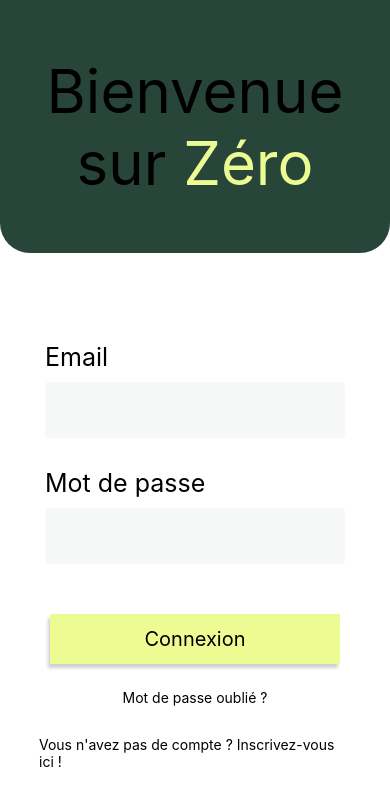
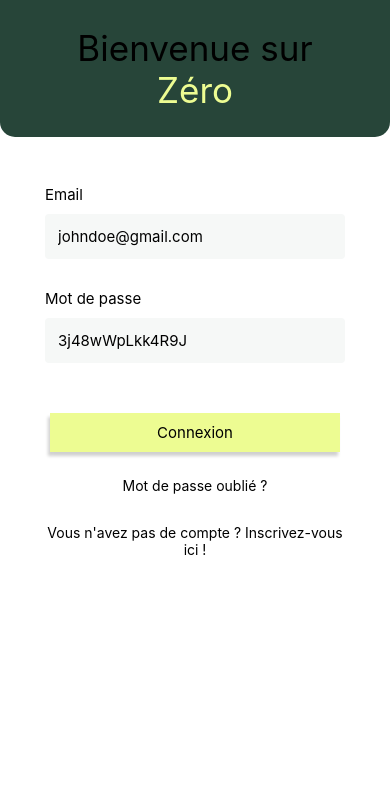
Before and after one commit to Yllies/zero-frontend, a React Native app: screen /Login in a window 390 px wide. Shown: the top 806 px of the page. Built offline with nearby package versions, Linux system fonts and the light colour scheme.

Commit message:
ajustement fontSize

```diff
--- a/App.js
+++ b/App.js
@@ -59,7 +59,6 @@ export default function App() {
       <Stack.Navigator screenOptions={{ headerShown: false }}>
         <Stack.Screen name="Login" component={LoginScreen} />
         <Stack.Screen name="SignUp" component={SignUpScreen} />
-
         <Stack.Screen name="TabNavigator" component={TabNavigator} />
       </Stack.Navigator>
     </NavigationContainer>
--- a/screens/LoginScreen.js
+++ b/screens/LoginScreen.js
@@ -10,6 +10,7 @@ import {
   View,
   StatusBar,
   SafeAreaView,
+  ScrollView,
 } from "react-native";
 
 export default function LoginScreen({ navigation }) {
@@ -19,6 +20,7 @@ export default function LoginScreen({ navigation }) {
         style={styles.mainContain}
         behavior={Platform.OS === "ios" ? "padding" : "height"}
       >
+        <ScrollView>
           <View style={styles.topContainer}>
             <Text style={styles.title}>
               Bienvenue sur <Text style={styles.zero}>Zéro</Text>
@@ -28,11 +30,14 @@ export default function LoginScreen({ navigation }) {
             <View style={styles.form}>
               <View style={styles.email}>
                 <Text style={styles.label}>Email</Text>
-              <TextInput style={styles.input} placeholder="" />
+                <TextInput
+                  style={styles.input}
+                  placeholder="johndoe@gmail.com"
+                />
               </View>
               <View style={styles.password}>
                 <Text style={styles.label}>Mot de passe</Text>
-              <TextInput style={styles.input} placeholder="" />
+                <TextInput style={styles.input} placeholder="3j48wWpLkk4R9J" />
               </View>
               <TouchableOpacity style={styles.btnLogin}>
                 <Text style={styles.login}>Connexion</Text>
@@ -44,11 +49,14 @@ export default function LoginScreen({ navigation }) {
                 onPress={() => navigation.navigate("SignUp")}
                 style={styles.signupHere}
               >
-              <Text>Vous n'avez pas de compte ? Inscrivez-vous ici !</Text>
+                <Text style={{ textAlign: "center" }}>
+                  Vous n'avez pas de compte ? Inscrivez-vous ici !
+                </Text>
               </TouchableOpacity>
             </View>
           </View>
           <StatusBar style="auto" />
+        </ScrollView>
       </KeyboardAvoidingView>
     </SafeAreaView>
   );
@@ -68,13 +76,13 @@ const styles = StyleSheet.create({
     width: "100%",
     justifyContent: "center",
     alignItems: "center",
-    borderBottomLeftRadius: 30,
-    borderBottomRightRadius: 30,
+    borderBottomLeftRadius: 15,
+    borderBottomRightRadius: 15,
   },
   title: {
     width: "80%",
     textAlign: "center",
-    fontSize: 60,
+    fontSize: 35,
   },
   zero: {
     color: "#EDFC92",
@@ -92,13 +100,13 @@ const styles = StyleSheet.create({
   input: {
     backgroundColor: "#F6F8F7",
     padding: 13,
-    fontSize: 25,
+    fontSize: 15,
     marginTop: 10,
     borderRadius: 4,
     width: 300,
   },
   label: {
-    fontSize: 25,
+    fontSize: 15,
   },
   email: {
     marginBottom: 30,
@@ -108,7 +116,7 @@ const styles = StyleSheet.create({
   },
   btnLogin: {
     backgroundColor: "#EDFC92",
-    padding: 13,
+    padding: 10,
     width: 290,
     shadowColor: "#171717",
     shadowOffset: { width: -2, height: 4 },
@@ -121,6 +129,6 @@ const styles = StyleSheet.create({
     marginTop: 30,
   },
   login: {
-    fontSize: 20,
+    fontSize: 15,
   },
 });
--- a/screens/SignUpScreen.js
+++ b/screens/SignUpScreen.js
@@ -10,6 +10,7 @@ import {
   View,
   StatusBar,
   SafeAreaView,
+  ScrollView,
 } from "react-native";
 
 export default function SignUpScreen({ navigation }) {
@@ -19,6 +20,7 @@ export default function SignUpScreen({ navigation }) {
         style={styles.mainContain}
         behavior={Platform.OS === "ios" ? "padding" : "height"}
       >
+        <ScrollView>
           <View style={styles.topContainer}>
             <Text style={styles.title}>Créer un compte </Text>
             <Text style={styles.textWelcome}>Bienvenue parmi nous !</Text>
@@ -37,15 +39,25 @@ export default function SignUpScreen({ navigation }) {
                 </View>
               </View>
               <View style={styles.bottomForm}>
-              <View style={styles.email}>
+                <View>
                   <Text style={styles.label}>Nom de la structure</Text>
-                <TextInput style={styles.input} placeholder="Factory company" />
+                  <TextInput
+                    style={styles.input}
+                    placeholder="Factory company"
+                  />
                 </View>
-              <View style={styles.password}>
+                <View>
                   <Text style={styles.label}>Numéro de SIREN</Text>
                   <TextInput style={styles.input} placeholder="492061046" />
                 </View>
-              <View style={styles.password}>
+                <View>
+                  <Text style={styles.label}>Email</Text>
+                  <TextInput
+                    style={styles.input}
+                    placeholder="johndoe@gmail.com"
+                  />
+                </View>
+                <View>
                   <Text style={styles.label}>Mot de passe</Text>
                   <TextInput
                     style={styles.input}
@@ -53,12 +65,15 @@ export default function SignUpScreen({ navigation }) {
                     placeholder="3j48wWpLkk4R9J"
                   />
                 </View>
+                <View>
                   <Text style={styles.label}>Confirmation du mot de passe</Text>
                   <TextInput
                     secureTextEntry={true}
                     style={styles.input}
                     placeholder="3j48wWpLkk4R9J"
                   />
+                </View>
+
                 <TouchableOpacity style={styles.btnSignUp}>
                   <Text style={styles.signup}>S'inscrire</Text>
                 </TouchableOpacity>
@@ -74,6 +89,7 @@ export default function SignUpScreen({ navigation }) {
             </View>
           </View>
           <StatusBar style="auto" />
+        </ScrollView>
       </KeyboardAvoidingView>
     </SafeAreaView>
   );
@@ -158,7 +174,6 @@ const styles = StyleSheet.create({
     backgroundColor: "#F6F8F7",
     padding: 10,
     fontSize: 20,
-    // marginTop: 10,
     borderRadius: 4,
     width: 300,
   },
```
Lines whose indentation alone changed are shown as unchanged.
